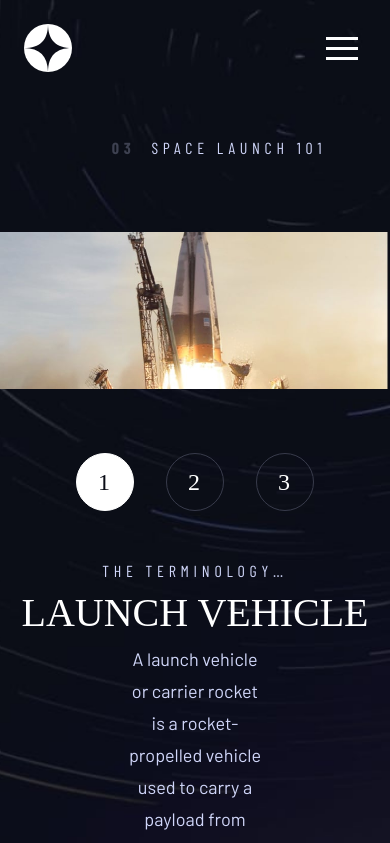
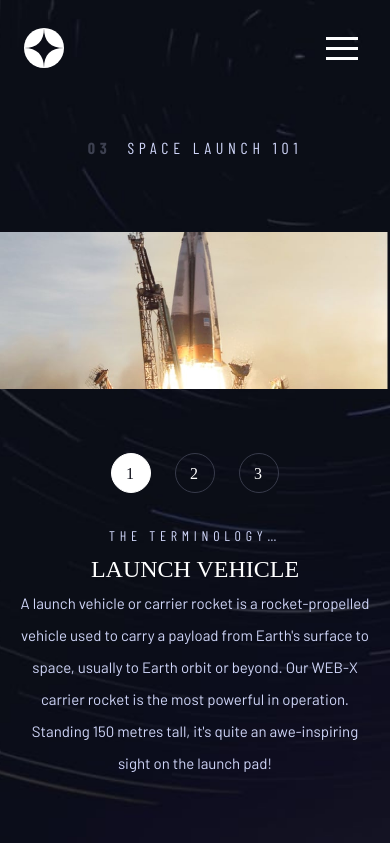
Before and after one commit to Aveshkhan/space-tourism, a React (Create React App) app: page /technology in a window 390 px wide. Shown: the top 843 px of the page. Built offline with nearby package versions, Linux system fonts and the light colour scheme; a web font is replaced by a local one.

Commit message:
completed full design

```diff
--- a/src/App.css
+++ b/src/App.css
@@ -124,8 +124,9 @@ h1 {
     bottom: 0;
     height: 100%;
     min-height: 100%;
+    max-height: max-content;
     width: 0px;
-    transition: all .5s linear;
+    transition: all .5s ease-in-out;
 }
 
 .mSideNav.active{
--- a/src/Responsive.css
+++ b/src/Responsive.css
@@ -281,12 +281,17 @@
     .destination .rightCol p{
         font-size: 15px;
     }
+    .destination .rightCol .tab_links ul{
+        gap: 0.5rem;
+        justify-content: space-between;
+        width: 100%;
+    }
+    .destination .rightCol .tab_links{
+        width: 100%;
+    }
     .planetStats {
         gap: 1.5rem;
         flex-direction: column;
-    }
-    .destination::before{
-        min-height: 1000px;
     }
     .crew .crewContainer{
         flex-direction: column-reverse;
@@ -306,12 +311,38 @@
     }
     .crew .leftCol p{
         font-size: 15px;
+        margin-bottom: 0;
     }
     .crewLinkTop{
         display: block;
     }
     .crewLinkBottom{
         display: none;
+    }
+    .technology .heading{
+        margin-left: 0;
+    }
+    .techLinks{
+        height: 40px;
+        width: 40px;
+        font-size: 16px;
+    }
+    .tech_tabLinks{
+        gap: 1.5rem;
+    }
+    .tech-content h5{
+        font-size: 14px;
+        margin-bottom: 5px;
+    }
+    .tech-content h3{
+        font-size: 24px;
+    }
+    .tech-content p{
+        font-size: 15px;
+        padding: 0;
+    }
+    .technology .leftCol{
+        gap: 2rem;
     }
 }
 @media (min-width: 767.98px) {
@@ -330,17 +361,32 @@
         background: url(./assets//home/background-home-mobile.jpg) no-repeat center center/cover;
         min-height: 820px;
     }
+    .home .mSideNav{
+        min-height: 820px;
+    }
 
     .destination::before {
         background: url(./assets/destination/background-destination-mobile.jpg) no-repeat center center/cover;
+        min-height: 1000px;
     }
-
+    .destination .mSideNav{
+        min-height: 1000px;
+    }
     .crew::before {
         background: url(./assets/crew/background-crew-mobile.jpg) no-repeat center center/cover;
-        min-height: 900px;
+        min-height: 850px;
+    }
+    .crew .mSideNav{
+        min-height: 850px;
     }
 
     .technology::before {
         background: url(./assets/technology/background-technology-mobile.jpg) no-repeat center center/cover;
     }
+    .technology .mSideNav{
+        min-height: 800px;
+    }
+    .nav_logo img{
+        height: 40px;
+    }
 }
--- a/src/components/Navbar.jsx
+++ b/src/components/Navbar.jsx
@@ -15,7 +15,9 @@ const Navbar = () => {
         <>
             <nav className='navbar flex items-center justify-between pl-12 mt-10 h-full'>
                 <div className="nav_logo basis-1/12">
-                    <img src={logo} alt="logo" />
+                    <NavLink to="/">
+                        <img src={logo} alt="logo" />
+                    </NavLink>
                 </div>
                 <div className="nav_line basis-4/12">
                     <div className="line"></div>
@@ -32,7 +34,9 @@ const Navbar = () => {
 
             <nav className={`mobileNav flex items-center justify-between p-6`}>
                 <div className="nav_logo" onClick={navToggle}>
-                    <img src={logo} alt="logo" />
+                    <NavLink to="/">
+                        <img src={logo} alt="logo" />
+                    </NavLink>
                 </div>
                 <div className="menu z-20">
                     <Hamburger color="#ffffff" toggled={isOpen} toggle={setOpen} />
--- a/src/pages/Crew.jsx
+++ b/src/pages/Crew.jsx
@@ -58,7 +58,7 @@ const Crew = () => {
                 </div>
               </div>
             </div>
-            <div className="rightCol basis-1/2">
+            <div className="rightCol basis-1/2 border-b border-[#383B4B]">
               <div className="crewImg">
                 <img src={crewName === 'Douglas Hurley' ? crew1 : crewName === 'Mark Shuttleworth' ? crew2 : crewName === 'Victor Glover' ? crew3 : crewName === 'Anousheh Ansari' ? crew4 : ''} alt="crewImg" />
               </div>
--- a/src/pages/Destination.jsx
+++ b/src/pages/Destination.jsx
@@ -64,7 +64,7 @@ const Destination = () => {
               </div>
             </div>
 
-            <div className="rightCol basis-1/2 pt-16">
+            <div className="rightCol basis-1/2 pt-4">
               <div className="tab_links mb-5">
                 <ul className='flex items-center gap-x-10'>
                   <li onClick={getMoonData} className={`uppercase ${planetName === "Moon" ? "active" : "" }`}>Moon</li>
--- a/src/pages/Home.jsx
+++ b/src/pages/Home.jsx
@@ -1,5 +1,6 @@
 import React from 'react'
 import Navbar from '../components/Navbar'
+import { NavLink } from 'react-router-dom'
 
 const Home = () => {
   return (
@@ -14,7 +15,7 @@ const Home = () => {
             <p className='p pr-10'>Let's face it; if you want to go to space, you might as well genuinely go to outer space and not hover kind of on the edge of it. Well sit back, and relax because we'll give you a truly out of this world experience!</p>
           </div>
           <div className="rightCol basis-1/2 flex justify-center items-center">
-            <div className="exploreBtn">EXPLORE</div>
+            <NavLink to="destination" className="exploreBtn">EXPLORE</NavLink>
           </div>
         </div>
       </div>
```
